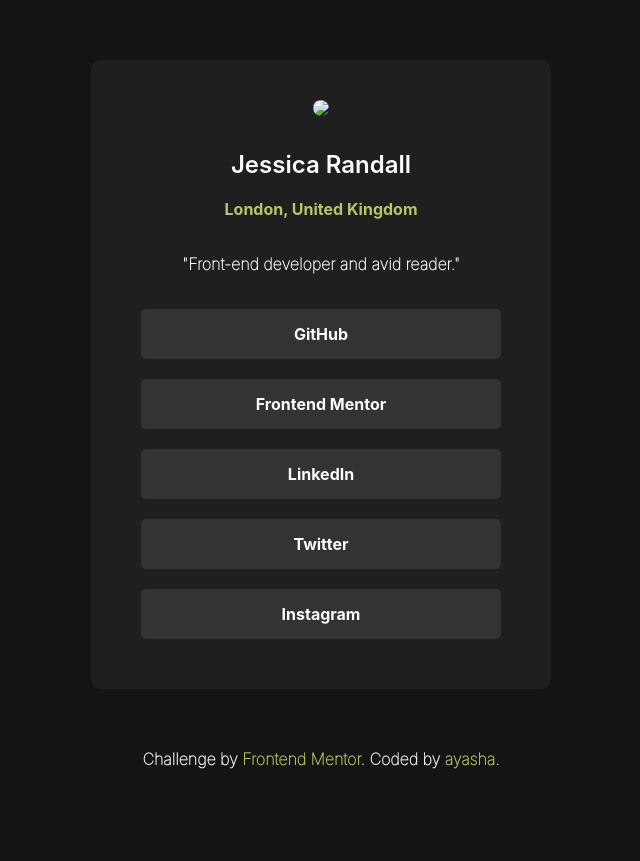
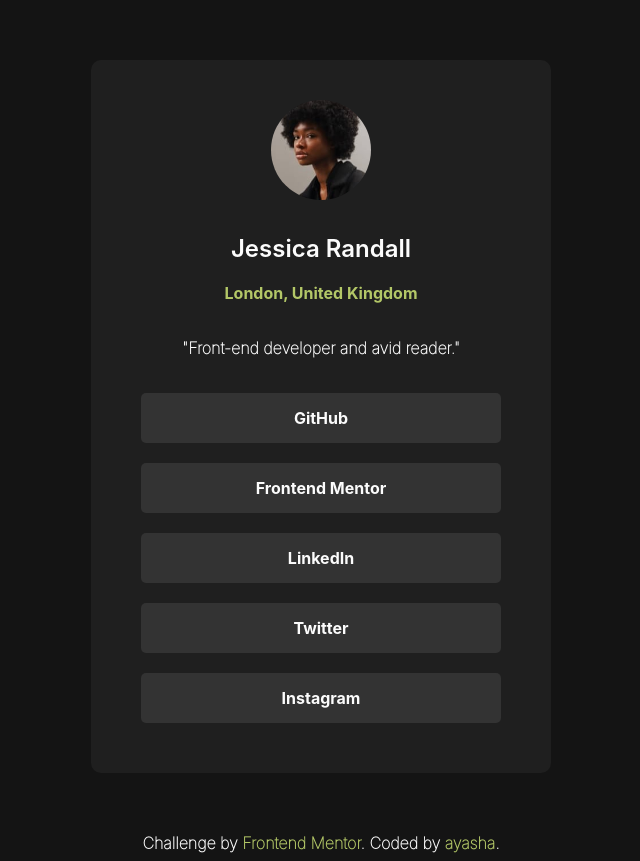
Before and after one commit to ayashaHere/social-links-profile-ayasha, a plain HTML site: page index.html in a window 1280 px wide. Shown: the whole page, without its empty margins (319-959 px from the left). Before the commit the page ends 800 px from the top, so only its background shows below. Drawn offline with Linux system fonts and the light colour scheme; a web font is replaced by a local one.

Commit message:
Update index.html

```diff
--- a/index.html
+++ b/index.html
@@ -4,14 +4,14 @@
   <meta charset="UTF-8">
   <meta name="viewport" content="width=device-width, initial-scale=1.0"> <!-- displays site properly based on user's device -->
 
-  <link rel="icon" type="image/png" sizes="32x32" href="./assets/images/favicon-32x32.png">
+  <link rel="icon" type="image/png" sizes="32x32" href="./favicon-32x32.png">
 
   <title>Frontend Mentor | Social links profile</title>
   <link rel="stylesheet" href="styles.css" />
 </head>
 <body>
 <div>
-  <img src="./assets/images/avatar-jessica.jpeg";>
+  <img src="./avatar-jessica.jpeg";>
   <h2>Jessica Randall</h2>
   <h4 id="loc">London, United Kingdom</h4>
   <h4 id="prof">"Front-end developer and avid reader."</h4>
```
